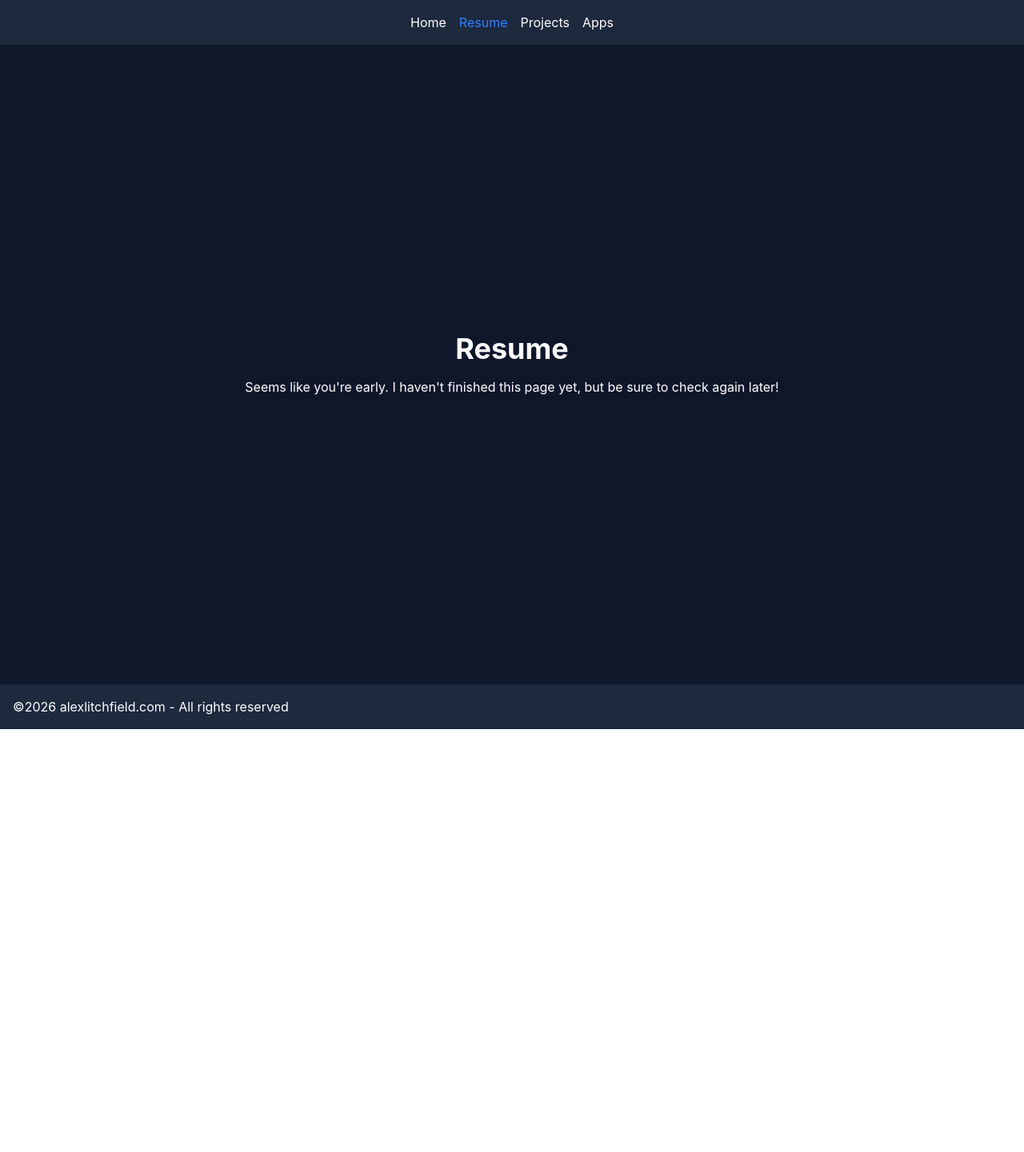
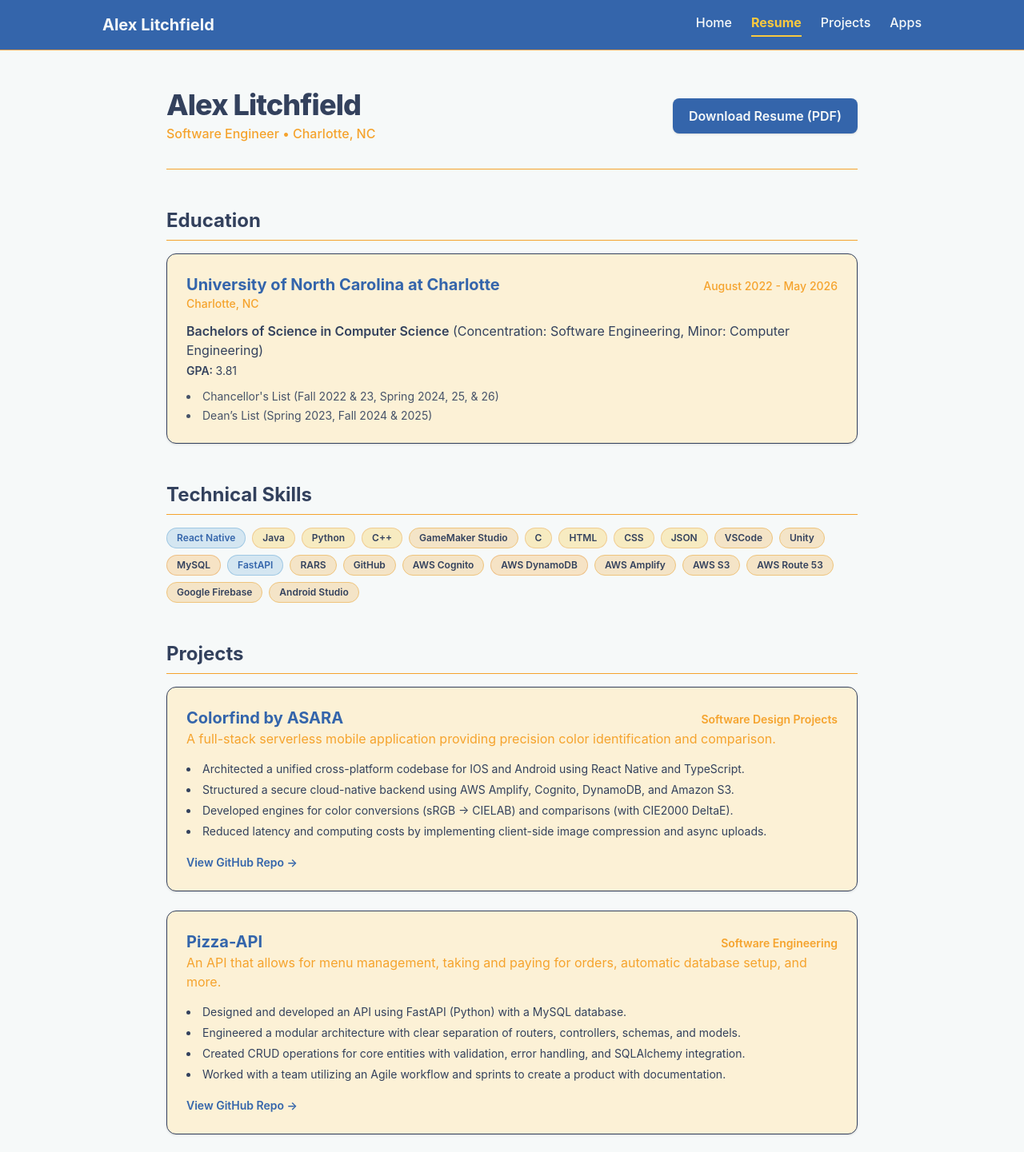
Before and after one commit to alitchf2/alexlitchfield-portfolio, a React (Vite) app: page /resume in a window 1280 px wide. Shown: the top 1441 px of the page at 80% size. Before the commit the page ends 912 px from the top, so only its background shows below. Built offline with nearby package versions, Linux system fonts and the light colour scheme.

Commit message:
Added resume page and styles

```diff
--- a/src/components/Footer.tsx
+++ b/src/components/Footer.tsx
@@ -1,7 +1,9 @@
 export default function Footer() {
     return (
-        <footer className="bg-slate-800 text-white p-4">
-            <p>&copy;2026 alexlitchfield.com - All rights reserved</p>
+        <footer className="bg-brand-blue border-t border-brand-amber text-brand-light py-4 text-center">
+            <div className="max-w-5xl mx-auto px-4">
+                <p>&copy; 2026 alexlitchfield.com - All rights reserved</p>
+            </div>
         </footer>
     );
 }
--- a/src/components/Layout.tsx
+++ b/src/components/Layout.tsx
@@ -4,7 +4,7 @@ import Footer from "./Footer";
 
 export default function Layout() {
     return (
-        <div className="flex flex-col min-h-screen">
+        <div className="flex flex-col min-h-screen bg-brand-light text-brand-navy">
             <Navbar />
             <main className="flex-grow">
                 <Outlet />
--- a/src/components/Navbar.tsx
+++ b/src/components/Navbar.tsx
@@ -2,24 +2,21 @@ import { NavLink } from "react-router-dom";
 
 export default function Navbar() {
     const linkClasses = ({ isActive }: { isActive: boolean }) =>
-        isActive ? "text-blue-500" : "text-white hover:text-blue-300";
+        isActive ? "text-brand-gold font-bold border-b-2 border-brand-gold pb-1" : "text-brand-light font-medium hover:text-brand-gold transition-colors";
 
     return (
-        <nav className="flex justify-center space-x-4 p-4 bg-slate-800">
-            <div className="flex space-x-4">
-                <NavLink to="/" className={linkClasses}>
-                    Home
-                </NavLink>
-                <NavLink to="/resume" className={linkClasses}>
-                    Resume
-                </NavLink>
-                <NavLink to="/projects" className={linkClasses}>
-                    Projects
-                </NavLink>
-                <NavLink to="/apps" className={linkClasses}>
-                    Apps
-                </NavLink>
-            </div>
-        </nav>
-    );
+    <header className="sticky top-0 z-50 bg-brand-blue backdrop-blur-md border-b border-brand-ochre px-6 py-4">
+      <nav className="max-w-5xl mx-auto flex justify-between items-center">
+        <NavLink to="/" className="text-xl font-bold text-brand-light hover:text-brand-gold">
+          Alex Litchfield
+        </NavLink>
+        <div className="flex space-x-6">
+          <NavLink to="/" className={linkClasses}>Home</NavLink>
+          <NavLink to="/resume" className={linkClasses}>Resume</NavLink>
+          <NavLink to="/projects" className={linkClasses}>Projects</NavLink>
+          <NavLink to="/apps" className={linkClasses}>Apps</NavLink>
+        </div>
+      </nav>
+    </header>
+  );
 }
--- a/src/data/resumeEducation.ts
+++ b/src/data/resumeEducation.ts
@@ -0,0 +1,29 @@
+interface ResumeEducation {
+    school: string;
+    location: string;
+    dates: string;
+    degree?: string;
+    Major?: string;
+    Concentration?: string;
+    Minor?: string;
+    GPA?: string;
+    Honors?: string[];
+    imageUrl?: string[];
+}
+
+export const ResumeEducation = [
+    {
+        school: "University of North Carolina at Charlotte",
+        location: "Charlotte, NC",
+        dates: "August 2022 - May 2026",
+        degree: "Bachelors of Science",
+        Major: "Computer Science",
+        Concentration: "Software Engineering",
+        Minor: "Computer Engineering",
+        GPA: "3.81",
+        Honors: [
+            "Chancellor's List (Fall 2022 & 23, Spring 2024, 25, & 26)",
+            "Dean’s List (Spring 2023, Fall 2024 & 2025)"
+        ],
+    }
+]
--- /dev/null
+++ b/src/data/resumeProjects.ts
@@ -0,0 +1,48 @@
+interface ResumeProjects {
+    title: string;
+    course?: string;
+    description: string;
+    bullets: string[];
+    imageUrl?: string[];
+    projectSlug?: string; //For linking to projects page
+    githubUrl?: string; //For linking to github repo
+}
+
+export const ResumeProjects = [
+    {
+        title: "Colorfind by ASARA",
+        course: "Software Design Projects",
+        description: "A full-stack serverless mobile application providing precision color identification and comparison.",
+        bullets: [
+            "Architected a unified cross-platform codebase for IOS and Android using React Native and TypeScript.",
+            "Structured a secure cloud-native backend using AWS Amplify, Cognito, DynamoDB, and Amazon S3.",
+            "Developed engines for color conversions (sRGB -> CIELAB) and comparisons (with CIE2000 DeltaE).",
+            "Reduced latency and computing costs by implementing client-side image compression and async uploads."
+        ],
+        githubUrl: "https://github.com/alitchf2/ASARA",
+    },
+    {
+        title: "Pizza-API",
+        course: "Software Engineering",
+        description: "An API that allows for menu management, taking and paying for orders, automatic database setup, and more.",
+        bullets: [
+            "Designed and developed an API using FastAPI (Python) with a MySQL database.",
+            "Engineered a modular architecture with clear separation of routers, controllers, schemas, and models.",
+            "Created CRUD operations for core entities with validation, error handling, and SQLAlchemy integration.",
+            "Worked with a team utilizing an Agile workflow and sprints to create a product with documentation."
+        ],
+        githubUrl: "https://github.com/alitchf2/Resume-Projects/tree/main/Pizza-API",
+    },
+    {
+        title: "The Dusty Bottle",
+        course: "Intro to Game Design and Development",
+        description: "A game where players play as a Wild-West bar owner serving drinks to NPCs to be able to pay rent by weeks end.",
+        bullets: [
+            "Engineered the core game loop for a narrative-driven resource management game in GameMaker Studio.",
+            "Implemented an NPC system that used weighted random selection to create a unique gameplay experience.",
+            "Designed a state machine to manage phases of gameplay enabling smooth transitions between game modes.",
+            "Developed an interactive game system including a dialogue manager, selection interface, and cheat codes."
+        ],
+        githubUrl: "https://github.com/alitchf2/Resume-Projects/tree/main/The-Dusty-Bottle",
+    },
+]
--- /dev/null
+++ b/src/data/resumeSkills.ts
@@ -0,0 +1,31 @@
+interface ResumeSkills {
+    name: string;
+    category: 'language' | 'framework' | 'tool' | 'database' | 'other';
+    proficiency: 'beginner' | 'intermediate' | 'advanced' | 'expert';
+    usedInProjects?: string[]; // Optional field to list projects where the skill was used
+}
+
+export const ResumeSkills: ResumeSkills[] = [
+    { name: 'React Native', category: 'framework', proficiency: 'advanced' },
+    { name: 'Java', category: 'language', proficiency: 'advanced' },
+    { name: 'Python', category: 'language', proficiency: 'advanced' },
+    { name: 'C++', category: 'language', proficiency: 'intermediate' },
+    { name: 'GameMaker Studio', category: 'tool', proficiency: 'intermediate' },
+    { name: 'C', category: 'language', proficiency: 'intermediate' },
+    { name: 'HTML', category: 'language', proficiency: 'advanced' },
+    { name: 'CSS', category: 'language', proficiency: 'advanced' },
+    { name: 'JSON', category: 'language', proficiency: 'advanced' },
+    { name: 'VSCode', category: 'tool', proficiency: 'advanced' },
+    { name: 'Unity', category: 'tool', proficiency: 'intermediate' },
+    { name: 'MySQL', category: 'database', proficiency: 'intermediate' },
+    { name: 'FastAPI', category: 'framework', proficiency: 'intermediate' },
+    { name: 'RARS', category: 'tool', proficiency: 'intermediate' },
+    { name: 'GitHub', category: 'tool', proficiency: 'advanced' },
+    { name: 'AWS Cognito', category: 'tool', proficiency: 'intermediate' },
+    { name: 'AWS DynamoDB', category: 'database', proficiency: 'intermediate' },
+    { name: 'AWS Amplify', category: 'tool', proficiency: 'beginner' },
+    { name: 'AWS S3', category: 'tool', proficiency: 'intermediate' },
+    { name: 'AWS Route 53', category: 'tool', proficiency: 'intermediate' },
+    { name: 'Google Firebase', category: 'tool', proficiency: 'intermediate' },
+    { name: 'Android Studio', category: 'tool', proficiency: 'advanced' },
+]
--- a/src/index.css
+++ b/src/index.css
@@ -1 +1,21 @@
 @import "tailwindcss";
+
+@theme {
+  --color-brand-white: #ffffff;     /*Pure White*/
+  --color-brand-light: #f6f9f9;     /*Crisp Off-White*/
+  --color-brand-cream: #feefcd;     /*Light Cream*/
+  --color-brand-navy: #33415d;      /*Deep Navy*/
+  --color-brand-blue: #3465ab;      /*Classic Royal Blue*/
+  --color-brand-sky: #4f9cd0;       /*Sky Blue*/
+  --color-brand-yellow: #fadb2f;    /*Vibrant Yellow*/
+  --color-brand-gold: #f9c93f;      /*Warm Gold*/
+  --color-brand-sand: #efc47c;      /*Muted Sand*/
+  --color-brand-amber: #f5a32d;     /*Warm Amber*/
+  --color-brand-ochre: #e59e49;     /*Deep Ochre*/
+  --color-brand-earth: #b78f6f;     /*Earthy Taupe*/
+}
+
+body {
+  background-color: var(--color-brand-light);
+  color: var(--color-brand-navy);
+}
--- a/src/pages/Apps.tsx
+++ b/src/pages/Apps.tsx
@@ -1,6 +1,6 @@
 export default function Apps() {
     return (
-        <div className="min-h-screen bg-slate-900 text-white flex flex-col items-center justify-center p-6">
+        <div className="min-h-screen text-navy flex flex-col items-center justify-center p-6">
             <h1 className="text-4xl font-bold mb-4">Apps</h1>
             <p>Seems like you're early. I haven't finished this page yet, but be sure to check again later!</p>
 
--- a/src/pages/Home.tsx
+++ b/src/pages/Home.tsx
@@ -1,9 +1,9 @@
 export default function Home() {
     return (
-        <div className="min-h-screen bg-slate-900 text-white flex flex-col items-center justify-center p-6">
-            <h1 className="text-4xl font-bold mb-4">Home</h1>
-                        <p>Welcome to alexlitchfield.com. This site is still currently under construction.</p>
-                        <p>Please check back later as updates are being made every day.</p>
+        <div className="min-h-screen text-navy flex flex-col items-center justify-center p-6">
+            <h1 className="text-4xl font-bold mb-4">Welcome to alexlitchfield.com.</h1>
+                        <p>This site is still currently under construction, but updates are being made every day.</p>
+                        <p>Last Update was the Resume Page. Be sure to check it out!</p>
 
         </div>
     );
--- a/src/pages/Projects.tsx
+++ b/src/pages/Projects.tsx
@@ -1,6 +1,6 @@
 export default function Projects() {
     return (
-        <div className="min-h-screen bg-slate-900 text-white flex flex-col items-center justify-center p-6">
+        <div className="min-h-screen text-navy flex flex-col items-center justify-center p-6">
             <h1 className="text-4xl font-bold mb-4">Projects</h1>
             <p>Seems like you're early. I haven't finished this page yet, but be sure to check again later!</p>
         </div>
--- a/src/pages/Resume.tsx
+++ b/src/pages/Resume.tsx
@@ -1,73 +1,146 @@
+import { ResumeEducation } from "../data/resumeEducation";
+import { ResumeSkills } from "../data/resumeSkills";
+import { ResumeProjects } from "../data/resumeProjects";
+import { ResumeWorkExperience } from "../data/resumeWorkExperience";
+
 export default function Resume() {
+    const getBadgeStyle = (category: string) => {
+        switch (category) {
+        case "language":
+            return "bg-brand-gold/30 text-brand-navy border-brand-ochre/40";
+        case "framework":
+            return "bg-brand-sky/20 text-brand-blue border-brand-sky/40";
+        case "database":
+            return "bg-brand-amber/25 text-brand-navy border-brand-ochre/50";
+        default:
+            return "bg-brand-sand/40 text-brand-navy border-brand-sand";
+        }
+    };
+
     return (
-        <div className="min-h-screen bg-slate-900 text-white flex flex-col items-center justify-center p-6">
-            <h1 className="text-4xl font-bold mb-4">Resume</h1>
-                        <p>Seems like you're early. I haven't finished this page yet, but be sure to check again later!</p>
-            {/* <h1>Alex Litchfield</h1>
-            <a href="/resume.pdf" download>Download Resume (PDF)</a>
-            <div className="space-y-12 border-b grid grid-cols-1 sm:grid-cols-2">Education</div>
-            <section>
-                <h1>University of North Carolina at Charlotte</h1>
-                <p>August 2022 - May 2026</p>
-                <p>Degree: Bachelors of Science</p>
-                <p>Major: Computer Science</p>
-                <p>Concentration: Software Engineering</p>
-                <p>Minor: computer Engineering</p>
-                <p>Honors: Chancellor's List (Fall 2022& 23, Spring 2024, 25, & 26) & Dean’s List (Spring 2023, Fall 2024 & 2025)</p>
-                <button>Show more education</button>
+        <div className="max-w-4xl mx-auto px-4 py-12 space-y-12">
+            <header className="flex flex-col sm:flex-row sm:items-center sm:justify-between border-b border-brand-amber pb-8 gap-4">
+                <div>
+                    <h1 className="text-4xl font-extrabold text-brand-navy tracking-tight">Alex Litchfield</h1>
+                    <p className="text-brand-amber mt-1 font-medium">Software Engineer • Charlotte, NC</p>
+                </div>
+                <div>
+                    <a
+                        href="/AlexLitchfieldResume.pdf"
+                        download
+                        className="inline-flex items-center justify-center px-5 py-2.5 rounded-lg bg-brand-blue text-brand-light font-semibold shadow-sm hover:bg-brand-sky hover:text-white transition-all"
+                    >
+                        Download Resume (PDF)
+                    </a>
+                </div>
+            </header>
+
+            {/* Education */}
+            <section className="space-y-4">
+                <h2 className="text-2xl font-bold text-brand-navy border-b border-brand-amber pb-2">Education</h2>
+                {ResumeEducation.map((edu) => (
+                <div key={edu.school} className="bg-brand-cream/80 border border-brand-navy rounded-xl p-6 shadow-sm">
+                    <div className="flex flex-col sm:flex-row sm:justify-between sm:items-baseline">
+                    <h3 className="text-xl font-bold text-brand-blue">{edu.school}</h3>
+                    <span className="text-sm font-medium text-brand-amber">{edu.dates}</span>
+                    </div>
+                    <p className="text-sm text-brand-amber font-medium mb-3">{edu.location}</p>
+                    <p className="text-brand-navy">
+                    <span className="font-semibold">{edu.degree} in {edu.Major}</span>
+                    {" "}(Concentration: {edu.Concentration}, Minor: {edu.Minor})
+                    </p>
+                    <p className="text-sm font-semibold text-brand-navy mt-1">GPA: <span className="font-normal">{edu.GPA}</span></p>
+                    {edu.Honors && (
+                    <ul className="mt-3 list-disc list-inside space-y-1 text-sm text-brand-navy/90">
+                        {edu.Honors.map((honor, idx) => (
+                        <li key={idx}>{honor}</li>
+                        ))}
+                    </ul>
+                    )}
+                </div>
+                ))}
             </section>
-            <div className="space-y-12 border-b grid grid-cols-1 sm:grid-cols-2">Technical Skills</div>
-            <section>
-                <p className="inline-block bg-slate-800 text-slate-200 px-3 py-1 rounded-full text-sm font-medium mr-2 mb-2">React Native</p>
-                <p className="inline-block bg-slate-800 text-slate-200 px-3 py-1 rounded-full text-sm font-medium mr-2 mb-2">Java</p>
-                <p className="inline-block bg-slate-800 text-slate-200 px-3 py-1 rounded-full text-sm font-medium mr-2 mb-2">Python</p>
-                <p className="inline-block bg-slate-800 text-slate-200 px-3 py-1 rounded-full text-sm font-medium mr-2 mb-2">C++</p>
-                <p className="inline-block bg-slate-800 text-slate-200 px-3 py-1 rounded-full text-sm font-medium mr-2 mb-2">GameMaker Studio</p>
-                <p className="inline-block bg-slate-800 text-slate-200 px-3 py-1 rounded-full text-sm font-medium mr-2 mb-2">C</p>
-                <p className="inline-block bg-slate-800 text-slate-200 px-3 py-1 rounded-full text-sm font-medium mr-2 mb-2">HTML</p>
-                <p className="inline-block bg-slate-800 text-slate-200 px-3 py-1 rounded-full text-sm font-medium mr-2 mb-2">CSS</p>
-                <p className="inline-block bg-slate-800 text-slate-200 px-3 py-1 rounded-full text-sm font-medium mr-2 mb-2">JSON</p>
-                <p className="inline-block bg-slate-800 text-slate-200 px-3 py-1 rounded-full text-sm font-medium mr-2 mb-2">VSCode</p>
-                <p className="inline-block bg-slate-800 text-slate-200 px-3 py-1 rounded-full text-sm font-medium mr-2 mb-2">Unity</p>
-                <p className="inline-block bg-slate-800 text-slate-200 px-3 py-1 rounded-full text-sm font-medium mr-2 mb-2">MySQL</p>
-                <p className="inline-block bg-slate-800 text-slate-200 px-3 py-1 rounded-full text-sm font-medium mr-2 mb-2">FastAPI</p>
-                <p className="inline-block bg-slate-800 text-slate-200 px-3 py-1 rounded-full text-sm font-medium mr-2 mb-2">RARS</p>
-                <p className="inline-block bg-slate-800 text-slate-200 px-3 py-1 rounded-full text-sm font-medium mr-2 mb-2">GitHub</p>
-                <p className="inline-block bg-slate-800 text-slate-200 px-3 py-1 rounded-full text-sm font-medium mr-2 mb-2">OpenAI</p>
-                <p className="inline-block bg-slate-800 text-slate-200 px-3 py-1 rounded-full text-sm font-medium mr-2 mb-2">AWS Cognito</p>
-                <p className="inline-block bg-slate-800 text-slate-200 px-3 py-1 rounded-full text-sm font-medium mr-2 mb-2">AWS DynamoDB</p>
-                <p className="inline-block bg-slate-800 text-slate-200 px-3 py-1 rounded-full text-sm font-medium mr-2 mb-2">AWS S3</p>
-                <p className="inline-block bg-slate-800 text-slate-200 px-3 py-1 rounded-full text-sm font-medium mr-2 mb-2">AWS Route 53</p>
-                <p className="inline-block bg-slate-800 text-slate-200 px-3 py-1 rounded-full text-sm font-medium mr-2 mb-2">Google Firebase</p>
-                <p className="inline-block bg-slate-800 text-slate-200 px-3 py-1 rounded-full text-sm font-medium mr-2 mb-2">Android Studio</p>
+
+            {/* Technical Skills Section */}
+            <section className="space-y-4">
+                <h2 className="text-2xl font-bold text-brand-navy border-b border-brand-amber pb-2">Technical Skills</h2>
+                <div className="flex flex-wrap gap-2">
+                {ResumeSkills.map((skill) => (
+                    <span
+                    key={skill.name}
+                    className={`px-3 py-1 rounded-full text-xs font-semibold border ${getBadgeStyle(skill.category)}`}
+                    >
+                    {skill.name}
+                    </span>
+                ))}
+                </div>
             </section>
-            <div className="space-y-12 border-b grid grid-cols-1 sm:grid-cols-2">Projects</div>
-            <section>
-                <article className="mb-8">
-                    <p>Colorfind by ASARA, (Course: Software Designs Projects)</p>
-                    <p>A full-stack serverless mobile application providing precision color identification and comparison.</p>
-                    <ul>
-                        <li>Architected a unified cross-platform codebase for IOS and Android using React Native and TypeScript.</li>
-                        <li>Structured a secure cloud-native backend using AWS Amplify, Cognito, DynamoDB, and Amazon S3.</li>
-                        <li>Developed engines for color conversions (sRGB -&gt; CIELAB) and comparisons (with CIE2000 DeltaE).</li>
-                        <li>Reduced latency and computing costs by implementing client-side image compression and async uploads.</li>
+
+            {/* Featured Projects Section */}
+            <section className="space-y-4">
+                <h2 className="text-2xl font-bold text-brand-navy border-b border-brand-amber pb-2">Projects</h2>
+                <div className="space-y-6">
+                {ResumeProjects.map((project) => (
+                    <article key={project.title} className="bg-brand-cream/80 border border-brand-navy rounded-xl p-6 shadow-sm">
+                    <div className="flex flex-col sm:flex-row sm:justify-between sm:items-baseline">
+                        <h3 className="text-xl font-bold text-brand-blue">{project.title}</h3>
+                        {project.course && <span className="text-sm font-semibold text-brand-amber">{project.course}</span>}
+                    </div>
+                    <p className="text-brand-amber mb-4">{project.description}</p>
+                    <ul className="list-disc list-inside space-y-1.5 text-sm text-brand-navy mb-4">
+                        {project.bullets.map((bullet, idx) => (
+                        <li key={idx}>{bullet}</li>
+                        ))}
                     </ul>
-                </article>
-                <article className="mb-8">
-                    <p>Pizza API, (Course: Software Engineering)</p>
-                    <p>An API that allows for menu management, taking and paying for orders, automatic database setup, and more.</p>
-                    <ul>
-                        <li>Designed and developed an API using FastAPI (Python) with a MySQL database.</li>
-                        <li>Engineered a modular architecture with clear separation of routers, controllers, schemas, and models.</li>
-                        <li>Created CRUD operations for core entities with validation, error handling, and SQLAlchemy integration.</li>
-                        <li>Worked with a team utilizing an Agile workflow and sprints to create a product with documentation.</li>
+                    {project.githubUrl && (
+                        <a
+                        href={project.githubUrl}
+                        target="_blank"
+                        rel="noopener noreferrer"
+                        className="text-sm font-semibold text-brand-blue hover:text-brand-sky inline-flex items-center gap-1"
+                        >
+                        View GitHub Repo &rarr;
+                        </a>
+                    )}
+                    </article>
+                ))}
+                </div>
+            </section>
+
+            {/* Work Experience Section */}
+            <section className="space-y-4">
+                <h2 className="text-2xl font-bold text-brand-navy border-b border-brand-amber pb-2">Work Experience</h2>
+                <div className="space-y-6">
+                {ResumeWorkExperience.map((job) => (
+                    <article key={`${job.organization}-${job.title}`} className="bg-brand-cream/80 border border-brand-navy rounded-xl p-6 shadow-sm">
+                    <div className="flex flex-col sm:flex-row sm:justify-between sm:items-baseline">
+                        <h3 className="text-xl font-bold text-brand-blue">{job.title}</h3>
+                        <span className="text-sm font-medium text-brand-amber">{job.dates}</span>
+                    </div>
+                    <p className="text-sm font-semibold text-brand-amber mb-3">{job.organization} — {job.location}</p>
+                    <ul className="list-disc list-inside space-y-1.5 text-sm text-brand-navy">
+                        {job.bullets.map((bullet, idx) => (
+                        <li key={idx}>{bullet}</li>
+                        ))}
                     </ul>
-                </article>
-                <button>Show more projects</button>
+                    </article>
+                ))}
+                </div>
             </section>
-            <div className="space-y-12 border-b grid grid-cols-1 sm:grid-cols-2">Work Experience</div>
-            <section></section>
-            <div className="space-y-12 border-b grid grid-cols-1 sm:grid-cols-2">Organizational Achievements</div> */}
+
+            {/* Organizational Achievements Section */}
+            <section className="space-y-4">
+                <h2 className="text-2xl font-bold text-brand-navy border-b border-brand-amber pb-2">Organizational Achievements</h2>
+                <div className="bg-brand-cream/80 border border-brand-navy rounded-xl p-6 shadow-sm">
+                <ul className="list-disc list-inside space-y-2 text-sm text-brand-navy">
+                    <li>Achieved the rank of Eagle Scout (Sep 2021)</li>
+                    <li>Member, and Section Leader (2025), in the UNCC PNNMB Drumline (Aug 2024 – May 2026)</li>
+                    <li>Member and Section Leader (Jan 2023 – May 2026) in the UNCC Symph Band Perc Sect (Aug 2022 – May 2026)</li>
+                    <li>TSSAA Bowling Individual State Qualifier (Jan 2022)</li>
+                    <li>Jessica Colter Memorial Scholarship Foundation Social Media Manager (Jul 2025 – Aug 2025)</li>
+                </ul>
+                </div>
+            </section>
         </div>
     );
 }
```
Also changed, not shown: src/data/resumeWorkExperience.ts (renamed from src/data/resumeWorkExperiance.ts, +12 -3 lines), 1 other file (tests, documents, lock files or other folders).
